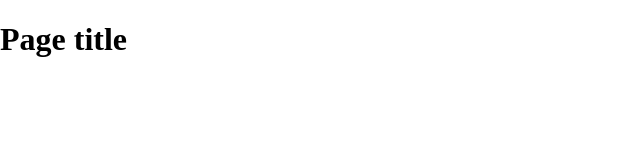
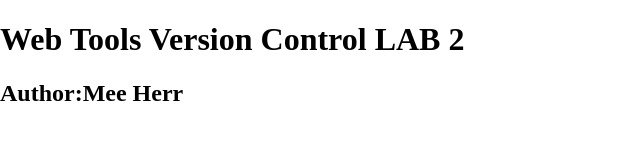
Before and after one commit to qabzib7/Webtools_GithubIntro_Herr, a plain HTML site: page index.html in a window 1280 px wide. Shown: the whole page, without its empty margins (0-640 px from the left). Drawn offline with nearby package versions, Linux system fonts and the light colour scheme.

Commit message:
Second committ. Modified the Inext to include my name.
Changed initial H1 tag. Added an H2 tag.

```diff
--- a/index.html
+++ b/index.html
@@ -14,7 +14,8 @@
     </head>
     <body>
     <header>
-	<h1>Page title</h1>
+	<h1>Web Tools Version Control LAB 2</h1>
+	<h2>Author:Mee Herr</h2>
     </header>
     <nav id="pageNav">
     </nav>
```
